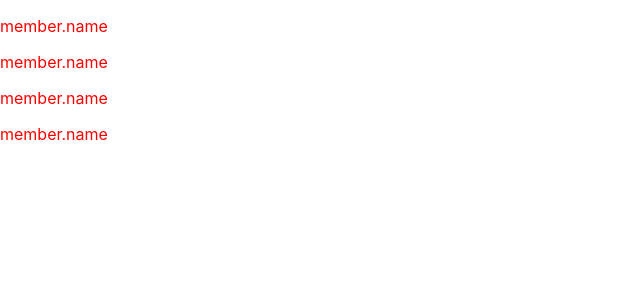
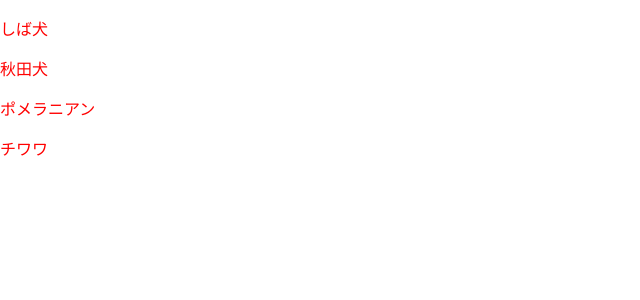
Before and after one commit to yoheihe/first-assignment, a React (Create React App) app in the folder my-app/: page / in a window 1280 px wide. Shown: the top 300 px of the page, without its empty margins (0-640 px from the left). Built offline with nearby package versions, Linux system fonts and the light colour scheme.

Commit message:
return省略バージョン

```diff
--- a/my-app/src/App.js
+++ b/my-app/src/App.js
@@ -15,14 +15,12 @@ function App() {
 
   return (
     <div className="container" key={member.id}>
-      {member.map((member) => {
-        return (
+      {member.map((member) => (
           <div className="member" key={member.id}>
-            <p>member.name</p>
+            <p>{member.name}</p>
             </div>
-        );
-      })}
-      </div>
+      ))}
+    </div>
   )
 
   // const [count, setCount] = useState(0);
```
